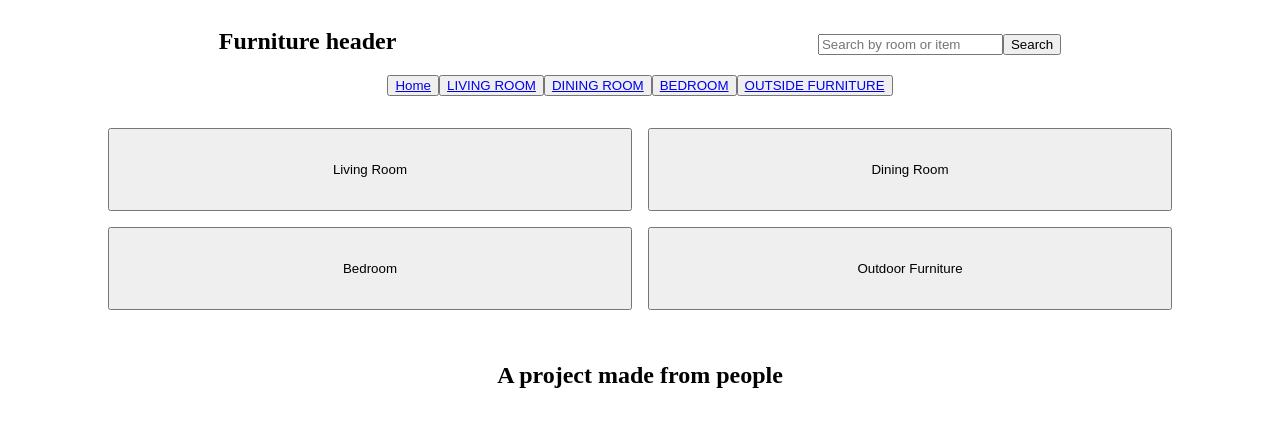
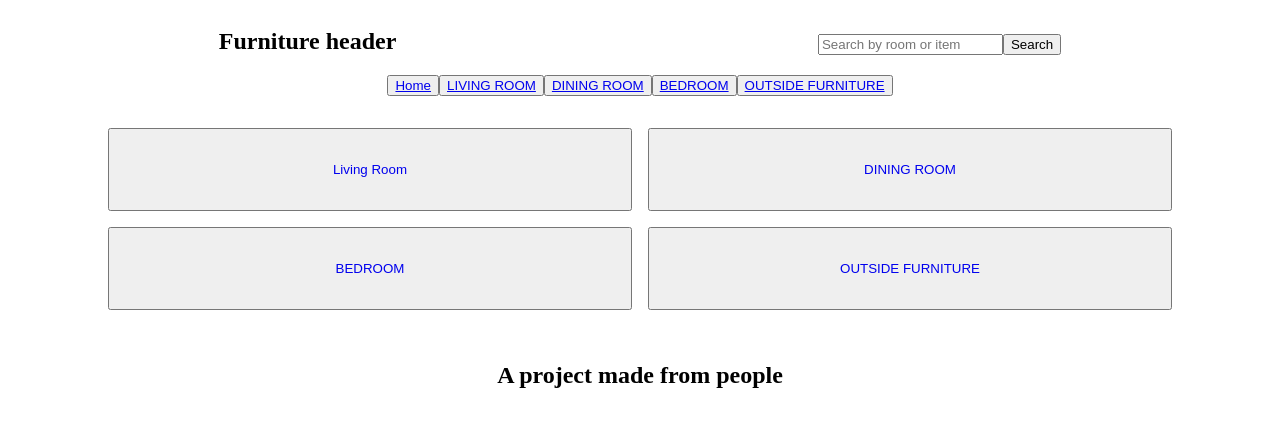
Before and after one commit to FurnitureDepot-P3/Furniture-Depot-Front-End, a React (Create React App) app in the folder furniture-depot/: page / in a window 1280 px wide. Shown: the top 426 px of the page. Built offline with nearby package versions, Linux system fonts and the light colour scheme.

Commit message:
main 4 button are responsive on home page. Need to add images.

```diff
--- a/furniture-depot/src/components/Home.jsx
+++ b/furniture-depot/src/components/Home.jsx
@@ -1,6 +1,7 @@
 import React from 'react'
 import SearchForm from './SearchForm'
 import Nav from './Nav'
+import { Link } from 'react-router-dom'
 
 export default function Home (props) {
     return (
@@ -11,20 +12,24 @@ export default function Home (props) {
             </div>
 
         <div className="catbtns">
-                <button className="livingbtn">
-                Living Room
+                <button className="livingbtn"> <Link to='/Categories/2' style={{textDecoration: 'none'}}>
+                    Living Room
+                </Link>
                 </button>
 
-                <button className="diningbtn">
-                Dining Room
+                <button className="diningbtn">  <Link to='/Dining' style={{textDecoration: 'none'}}>
+                    DINING ROOM
+                </Link>
                 </button>
 
-                <button className="bedbtn">
-                Bedroom
+                <button className="bedbtn"> <Link to='/Categories/1' style={{textDecoration: 'none'}}>
+                    BEDROOM
+                </Link>
                 </button>
 
-                <button className="outbtn">
-                Outdoor Furniture
+                <button className="outbtn"> <Link to='/Outside' style={{textDecoration: 'none'}}>
+                    OUTSIDE FURNITURE
+                </Link>
                 </button>
         </div>
 
```
